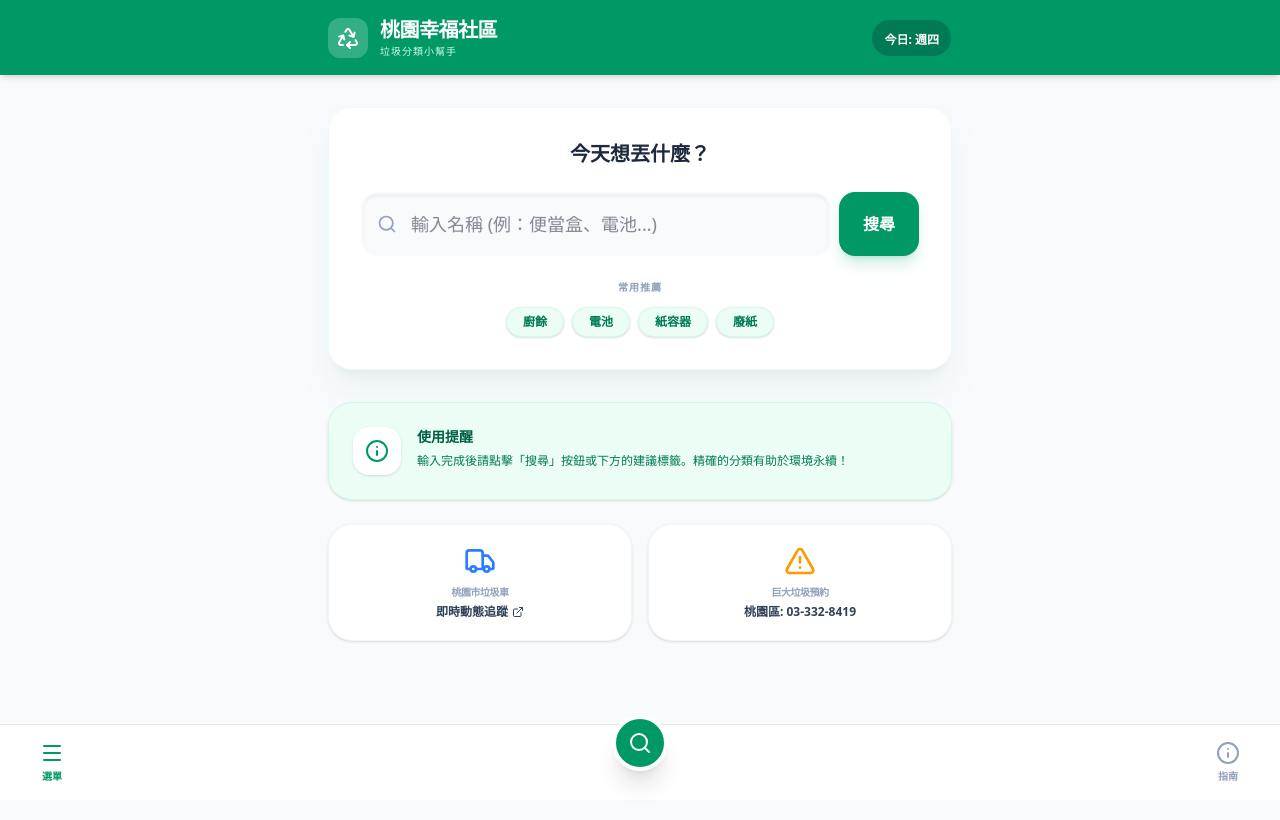
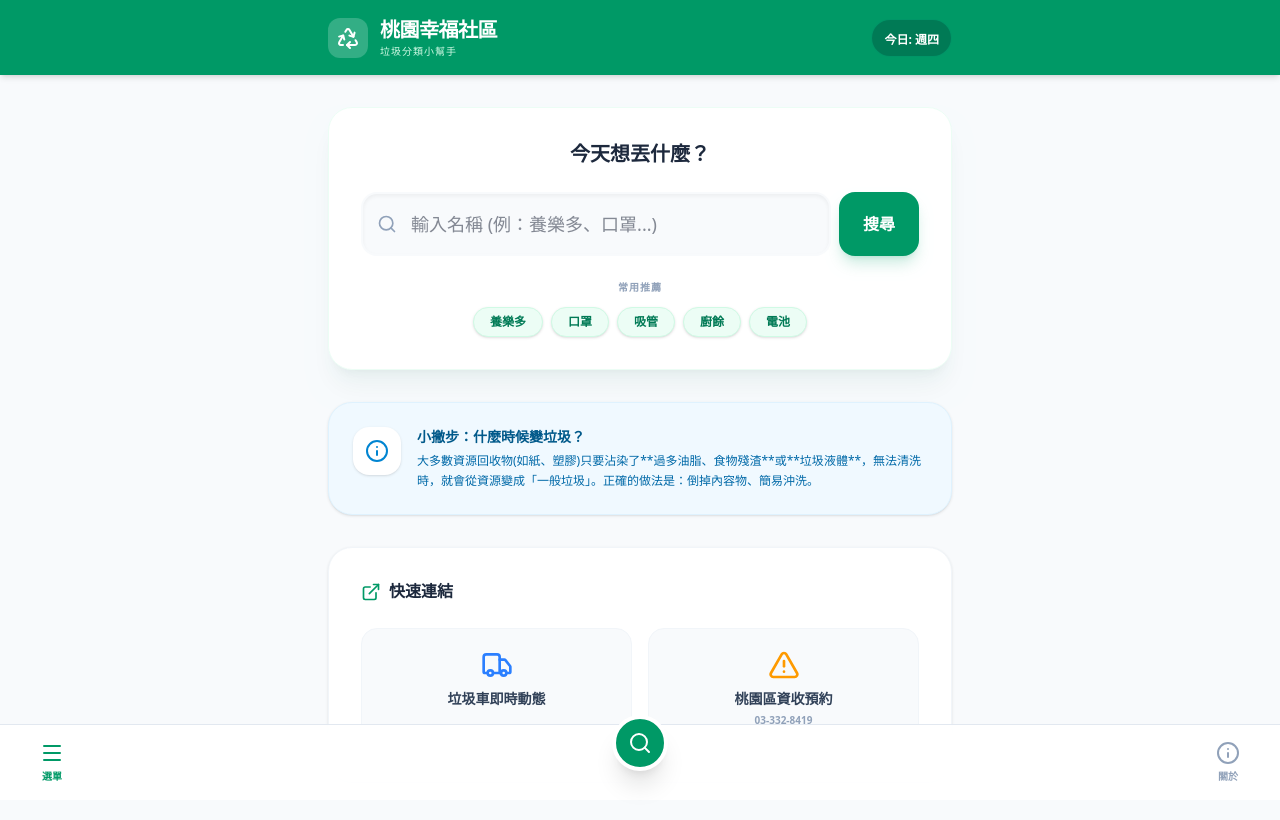
Before and after one commit to iamredd/taoyuan-waste-guide, a React (Vite) app: page / in a window 1280 px wide. Shown: the top 820 px of the page. Built offline with nearby package versions, Linux system fonts and the light colour scheme.

Commit message:
Major DB Update: Define resource vs waste boundaries and expand Taiwan-specific items

```diff
--- a/src/App.jsx
+++ b/src/App.jsx
@@ -1,32 +1,53 @@
 import React, { useState, useEffect } from 'react';
-import { Search, Truck, Recycle, Trash2, Info, Menu, X, ExternalLink, AlertTriangle, Leaf, Coffee, Box, Smartphone, Droplets, Monitor } from 'lucide-react';
+import { Search, Truck, Recycle, Trash2, Info, Menu, X, ExternalLink, AlertTriangle, Leaf, Coffee, Box, Smartphone, Droplets, Monitor, Umbrella, Shirt, Ghost } from 'lucide-react';
 
 const App = () => {
   const [searchTerm, setSearchTerm] = useState('');
   const [submittedQuery, setSubmittedQuery] = useState('');
   const [currentDay, setCurrentDay] = useState('');
 
-  // 完整資料庫
+  // 擴充後的台灣標準資料庫
   const wasteDatabase = [
-    { id: 1, name: '舊報紙/書籍/影印紙', category: 'paper', label: '廢紙類', instruction: '整理平整並用繩索束好。注意：沾有油漬的廢紙請丟一般垃圾。', icon: <Box className="w-6 h-6" /> },
-    { id: 2, name: '紙箱/瓦楞紙', category: 'paper', label: '廢紙類', instruction: '必須拆開壓扁。若紙箱有過多膠帶請撕掉。', icon: <Box className="w-6 h-6" /> },
-    { id: 3, name: '便當盒 (紙製)', category: 'paper-container', label: '紙容器類', instruction: '需去除殘渣，用水略沖洗，壓扁後回收。不可混入一般紙類！', icon: <Box className="w-6 h-6" /> },
-    { id: 4, name: '鋁箔包 (牛奶/果汁盒)', category: 'paper-container', label: '紙容器類', instruction: '需喝乾淨、壓扁回收。內層含錫箔或塑膠膜。', icon: <Box className="w-6 h-6" /> },
-    { id: 5, name: '手搖飲塑膠杯 (PP)', category: 'plastic', label: '塑膠容器', instruction: '吸管丟一般垃圾，封膜若撕不掉可一起回收，杯身需沖洗。', icon: <Coffee className="w-6 h-6" /> },
-    { id: 6, name: '寶特瓶 (PET)', category: 'plastic', label: '塑膠容器', instruction: '內部需清空沖洗，瓶蓋可一起回收。', icon: <Droplets className="w-6 h-6" /> },
-    { id: 7, name: '塑膠袋 (乾淨/可透光)', category: 'plastic', label: '塑膠袋回收', instruction: '必須是乾淨、無油垢且可透光的袋子，請打結整理。', icon: <Recycle className="w-6 h-6" /> },
-    { id: 8, name: '鐵罐/鋁罐', category: 'metal', label: '鐵鋁罐', instruction: '倒空殘餘內容物後回收。', icon: <Trash2 className="w-6 h-6" /> },
-    { id: 9, name: '殺蟲劑/噴漆罐', category: 'hazardous', label: '易燃容器', instruction: '需先在通風處排空內容物點火確認噴不出東西。', icon: <AlertTriangle className="w-6 h-6" /> },
-    { id: 10, name: '生廚餘 (果皮/菜葉)', category: 'food-waste', label: '生廚餘', instruction: '桃園推動全回收，重點是「瀝乾水分」。', icon: <Leaf className="w-6 h-6" /> },
-    { id: 11, name: '熟廚餘 (剩菜/肉類)', category: 'food-waste', label: '熟廚餘', instruction: '請瀝乾水分。硬殼(蛤蜊/大骨頭)請丟一般垃圾。', icon: <Leaf className="w-6 h-6" /> },
-    { id: 12, name: '中藥渣/咖啡渣/茶渣', category: 'food-waste', label: '生廚餘', instruction: '屬於有機廢棄物，請倒入生廚餘桶。', icon: <Leaf className="w-6 h-6" /> },
-    { id: 13, name: '行動電源/廢電池', category: 'hazardous', label: '資源回收 (需分開)', instruction: '絕對不可丟入垃圾車壓縮！需另外交給回收人員或便利商店。', icon: <Smartphone className="w-6 h-6" /> },
-    { id: 14, name: '日光燈管/省電燈泡', category: 'hazardous', label: '廢燈管', instruction: '需完整，不可打破。若打破請用堅厚紙包妥並註明。', icon: <Monitor className="w-6 h-6" /> },
-    { id: 15, name: '廢棄藥品/藥水', category: 'general', label: '一般垃圾', instruction: '藥水需倒入吸水物質(如衛生紙)後裝袋丟一般垃圾。不可倒入馬桶。藥片亦同。', icon: <AlertTriangle className="w-6 h-6" /> },
-    { id: 16, name: '衛生紙/紙尿褲', category: 'general', label: '一般垃圾', instruction: '個人衛生用品一律不可回收。', icon: <Trash2 className="w-6 h-6" /> },
-    { id: 17, name: '披薩盒 (沾滿油垢)', category: 'general', label: '一般垃圾', instruction: '沾有過多油脂與醬料的紙盒無法回收。', icon: <Trash2 className="w-6 h-6" /> },
-    { id: 18, name: '保麗龍 (髒污/含膠帶)', category: 'general', label: '一般垃圾', instruction: '嚴重髒污或帶有過多標籤膠帶的保麗龍難以資收。', icon: <Trash2 className="w-6 h-6" /> },
-    { id: 19, name: '床墊/沙發/舊家具', category: 'bulky', label: '巨大垃圾', instruction: '需事先撥打清潔隊預約專線 (桃園區: 03-332-8419)。', icon: <Truck className="w-6 h-6" /> },
+    // --- 廢紙與紙容器 ---
+    { id: 1, name: '舊報紙/書籍/影印紙', category: 'paper', label: '廢紙類', instruction: '狀態：乾燥且乾淨。處理：整理平整並用繩索束好。注意：沾有油漬、水漬後即轉為「一般垃圾」。', icon: <Box className="w-6 h-6" /> },
+    { id: 2, name: '紙箱/瓦楞紙', category: 'paper', label: '廢紙類', instruction: '狀態：無膠帶、無蠟。處理：必須拆開壓扁。若含有塑膠塗膜(如冷凍箱)請視為紙容器。', icon: <Box className="w-6 h-6" /> },
+    { id: 3, name: '便當盒 (紙製)', category: 'paper-container', label: '紙容器類', instruction: '定義：內有淋膜。處理：需去除殘渣並用水略沖洗，壓扁後回收。不可混合一般廢紙！', icon: <Box className="w-6 h-6" /> },
+    { id: 4, name: '鋁箔包 (牛奶/果汁/利樂包)', category: 'paper-container', label: '紙容器類', instruction: '處理：喝乾淨後壓扁。若內部有明顯發霉則轉為「一般垃圾」。', icon: <Box className="w-6 h-6" /> },
+
+    // --- 塑膠類 ---
+    { id: 5, name: '養樂多瓶/優酪乳瓶', category: 'plastic', label: '塑膠容器', instruction: '定義：標誌 6 號(PS)或 2 號(HDPE)。處理：吸管丟一般垃圾，鋁膜封口撕掉，瓶身沖洗後回收。', icon: <Droplets className="w-6 h-6" /> },
+    { id: 6, name: '手搖飲塑膠杯 (PP)', category: 'plastic', label: '塑膠容器', instruction: '處理：封膜若撕不掉可一起回收，但殘餘飲料必須倒乾洗淨，否則轉為一般垃圾。', icon: <Coffee className="w-6 h-6" /> },
+    { id: 7, name: '寶特瓶 (PET)', category: 'plastic', label: '塑膠容器', instruction: '標誌：1 號。處理：倒空並壓縮，瓶蓋與瓶身可一起回收。', icon: <Droplets className="w-6 h-6" /> },
+    { id: 8, name: '塑膠袋 (乾淨/可透光)', category: 'plastic', label: '塑膠袋回收', instruction: '判斷：必須是乾淨、無油垢。處理：打結整理。注意：有鋁箔塗層(如零食袋)一律是「一般垃圾」。', icon: <Recycle className="w-6 h-6" /> },
+    { id: 9, name: '雞蛋盒 (透明塑膠)', category: 'plastic', label: '塑膠容器', instruction: '定義：PET 材質。處理：洗淨後回收。注意：紙漿類雞蛋盒請丟廢紙類。', icon: <Box className="w-6 h-6" /> },
+
+    // --- 金屬與瓶罐 ---
+    { id: 10, name: '鐵罐/鋁罐', category: 'metal', label: '鐵鋁罐', instruction: '狀態：無殘留內容物。處理：稍作沖洗後回收。', icon: <Trash2 className="w-6 h-6" /> },
+    { id: 11, name: '瓦斯罐/殺蟲劑/噴漆罐', category: 'hazardous', label: '易燃容器', instruction: '危險：絕對不可直接丟垃圾車！處理：在通風處排空，交由回收人員並口頭提醒，避免壓縮起火。', icon: <AlertTriangle className="w-6 h-6" /> },
+
+    // --- 廚餘類 ---
+    { id: 12, name: '生廚餘 (果皮/菜葉)', category: 'food-waste', label: '生廚餘', instruction: '用途：堆肥。重點：「瀝乾水分」。注意：堅硬果核(芒果/荔枝核)丟一般垃圾。', icon: <Leaf className="w-6 h-6" /> },
+    { id: 13, name: '熟廚餘 (剩菜/肉類)', category: 'food-waste', label: '熟廚餘', instruction: '用途：養豬。重點：不可混入堅硬物(蛤蜊殼、粗大骨頭、玉米心)，這些會損壞磨碎機，需丟一般垃圾。', icon: <Leaf className="w-6 h-6" /> },
+
+    // --- 一般垃圾 (常見誤區) ---
+    { id: 14, name: '口罩 (醫療/防護)', category: 'general', label: '一般垃圾', instruction: '狀態：不論新舊。定義：屬複合材質且有防疫風險，不可回收，請對折裝袋丟棄。', icon: <Ghost className="w-6 h-6" /> },
+    { id: 15, name: '暖暖包 (使用後)', category: 'general', label: '一般垃圾', instruction: '定義：內含鐵粉、活性碳。不可回收，用完直接丟一般垃圾。', icon: <Trash2 className="w-6 h-6" /> },
+    { id: 16, name: '吸管 (塑膠/拋棄式)', category: 'general', label: '一般垃圾', instruction: '定義：體積過小且多沾有唾液或油漬，回收效益低，一律丟一般垃圾。', icon: <Coffee className="w-6 h-6" /> },
+    { id: 17, name: '橡皮筋/膠帶', category: 'general', label: '一般垃圾', instruction: '定義：橡膠與黏膠，屬於不可回收物質。', icon: <Trash2 className="w-6 h-6" /> },
+    { id: 18, name: '衛生紙/紙尿褲', category: 'general', label: '一般垃圾', instruction: '定義：含有纖維與個人廢棄物，即使是乾淨衛生紙也要丟一般垃圾。', icon: <Trash2 className="w-6 h-6" /> },
+
+    // --- 玻璃與陶瓷 ---
+    { id: 19, name: '玻璃瓶', category: 'glass', label: '玻璃類', instruction: '處理：完整交給回收車。注意：請依顏色(透明、綠、褐)分類。', icon: <Droplets className="w-6 h-6" /> },
+    { id: 20, name: '破碎玻璃/鏡子', category: 'glass', label: '資收(需包妥)', instruction: '狀態：已碎裂。處理：需用厚紙包妥並標註「內有破碎玻璃」，再交給回收人員。', icon: <AlertTriangle className="w-6 h-6" /> },
+    { id: 21, name: '陶瓷碗盤/花瓶', category: 'general', label: '一般垃圾', instruction: '注意：陶瓷不屬於玻璃，目前多數地區列為「不燃性一般垃圾/廢陶磁磚」。', icon: <Trash2 className="w-6 h-6" /> },
+
+    // --- 各類家電與 3C ---
+    { id: 22, name: '行動電源/鋰電池', category: 'hazardous', label: '有害資收', instruction: '危險：嚴禁丟入垃圾車壓縮！處理：交給通訊行、超商回收箱或資收人員單獨處理。', icon: <Smartphone className="w-6 h-6" /> },
+    { id: 23, name: '光碟片 (CD/DVD)', category: 'plastic', label: '資源回收', instruction: '處理：外殼(塑膠)與片體(PC)皆可回收，請移除封面紙張。', icon: <Monitor className="w-6 h-6" /> },
+
+    // --- 舊衣與個人物品 ---
+    { id: 24, name: '舊衣 (乾淨/完整)', category: 'textile', label: '舊衣回收', instruction: '判定：可穿用的外衣、外褲。處理：投入舊衣回收箱。注意：髒污、破損、內衣褲、襪子則為「一般垃圾」。', icon: <Shirt className="w-6 h-6" /> },
+    { id: 25, name: '雨傘', category: 'metal', label: '資源回收', instruction: '處理：傘骨屬金屬，傘布屬一般垃圾。建議拆解，或整支交給回收車。', icon: <Umbrella className="w-6 h-6" /> },
   ];
 
   useEffect(() => {
@@ -35,7 +56,6 @@ const App = () => {
     setCurrentDay(days[d.getDay()]);
   }, []);
 
-  // 當輸入欄位變成空白時，自動清空提交的搜尋結果，回到初始狀態
   useEffect(() => {
     if (searchTerm === '') {
       setSubmittedQuery('');
@@ -44,7 +64,7 @@ const App = () => {
 
   const getDynamicSuggestions = () => {
     if (!searchTerm) {
-      return ['廚餘', '電池', '紙容器', '廢紙'];
+      return ['養樂多', '口罩', '吸管', '廚餘', '電池'];
     }
     const matches = wasteDatabase
       .filter(item => item.name.includes(searchTerm) || item.label.includes(searchTerm))
@@ -76,7 +96,8 @@ const App = () => {
       case 'food-waste': return 'bg-emerald-50 text-emerald-700 border-emerald-200';
       case 'hazardous': return 'bg-amber-50 text-amber-700 border-amber-400';
       case 'metal': return 'bg-stone-50 text-stone-700 border-stone-200';
-      case 'bulky': return 'bg-violet-50 text-violet-700 border-violet-200';
+      case 'glass': return 'bg-teal-50 text-teal-700 border-teal-200';
+      case 'textile': return 'bg-indigo-50 text-indigo-700 border-indigo-200';
       default: return 'bg-gray-50 text-gray-600';
     }
   };
@@ -95,7 +116,7 @@ const App = () => {
             </div>
           </div>
           <div className="bg-emerald-700 px-3 py-1.5 rounded-full border border-emerald-400/30">
-            <span className="text-xs font-semibold">今日: {currentDay}</span>
+            <span className="text-xs font-semibold whitespace-nowrap">今日: {currentDay}</span>
           </div>
         </div>
       </header>
@@ -107,7 +128,7 @@ const App = () => {
             <div className="relative flex-1">
               <input
                 type="text"
-                placeholder="輸入名稱 (例：便當盒、電池...)"
+                placeholder="輸入名稱 (例：養樂多、口罩...)"
                 className="w-full p-4 pl-12 rounded-2xl bg-slate-50 border-2 border-transparent focus:border-emerald-500 focus:bg-white focus:outline-none transition-all text-lg shadow-inner"
                 value={searchTerm}
                 onChange={(e) => setSearchTerm(e.target.value)}
@@ -144,7 +165,7 @@ const App = () => {
           <div className="space-y-4 animate-slide-up">
             <div className="px-2">
               <h3 className="font-bold text-slate-500 text-xs uppercase tracking-widest">
-                「{submittedQuery}」的查詢結果
+                以下是「{submittedQuery}」的處置建議：
               </h3>
             </div>
 
@@ -162,40 +183,47 @@ const App = () => {
                           {item.label}
                         </span>
                       </div>
-                      <p className="text-slate-600 text-sm leading-relaxed">{item.instruction}</p>
+                      <p className="text-slate-600 text-sm leading-relaxed whitespace-pre-line">{item.instruction}</p>
                     </div>
                   </div>
                 ))
               ) : (
                 <div className="text-center py-16 bg-white rounded-3xl border border-dashed border-slate-200">
                   <Info className="w-10 h-10 text-slate-300 mx-auto mb-3" />
-                  <p className="text-slate-500 font-medium">找不到關於「{submittedQuery}」的紀錄</p>
+                  <p className="text-slate-500 font-medium italic">找不到明確紀錄，建議依照「一般垃圾」處理<br />或查詢下方官方連結。</p>
                 </div>
               )}
             </div>
           </div>
         ) : (
-          <div className="space-y-6 animate-slide-up">
-            <div className="bg-emerald-50 p-6 rounded-3xl border border-emerald-100 shadow-sm flex items-start gap-4">
+          <div className="space-y-8 animate-slide-up">
+            {/* Info Tip */}
+            <div className="bg-sky-50 p-6 rounded-3xl border border-sky-100 shadow-sm flex items-start gap-4">
               <div className="bg-white p-3 rounded-2xl shadow-sm">
-                <Info className="w-6 h-6 text-emerald-600" />
+                <Info className="w-6 h-6 text-sky-600" />
               </div>
               <div>
-                <h3 className="font-bold text-emerald-800 text-sm mb-1">使用提醒</h3>
-                <p className="text-xs text-emerald-700 leading-relaxed">輸入完成後請點擊「搜尋」按鈕或下方的建議標籤。精確的分類有助於環境永續！</p>
+                <h3 className="font-bold text-sky-800 text-sm mb-1">小撇步：什麼時候變垃圾？</h3>
+                <p className="text-xs text-sky-700 leading-relaxed">
+                  大多數資源回收物(如紙、塑膠)只要沾染了**過多油脂、食物殘渣**或**垃圾液體**，無法清洗時，就會從資源變成「一般垃圾」。正確的做法是：倒掉內容物、簡易沖洗。
+                </p>
               </div>
             </div>
 
-            <div className="grid grid-cols-1 sm:grid-cols-2 gap-4">
-              <a href="https://route.tyoem.gov.tw/" target="_blank" rel="noreferrer" className="bg-white p-5 rounded-3xl border border-slate-100 shadow-sm flex flex-col items-center hover:bg-slate-50 transition-colors">
-                <Truck className="w-8 h-8 text-blue-500 mb-2" />
-                <p className="text-[10px] font-bold text-slate-400 uppercase tracking-tighter mb-1">桃園市垃圾車</p>
-                <span className="text-xs font-black text-slate-700 flex items-center gap-1">即時動態追蹤 <ExternalLink className="w-3 h-3" /></span>
-              </a>
-              <div className="bg-white p-5 rounded-3xl border border-slate-100 shadow-sm flex flex-col items-center">
-                <AlertTriangle className="w-8 h-8 text-amber-500 mb-2" />
-                <p className="text-[10px] font-bold text-slate-400 uppercase tracking-tighter mb-1">巨大垃圾預約</p>
-                <p className="text-xs font-black text-slate-700">桃園區: 03-332-8419</p>
+            <div className="bg-white rounded-3xl p-8 shadow-sm border border-slate-100">
+              <h3 className="font-bold text-slate-800 mb-6 flex items-center gap-2">
+                <ExternalLink className="w-5 h-5 text-emerald-600" /> 快速連結
+              </h3>
+              <div className="grid grid-cols-1 sm:grid-cols-2 gap-4 text-center">
+                <a href="https://route.tyoem.gov.tw/" target="_blank" rel="noreferrer" className="p-5 bg-slate-50 rounded-2xl border border-slate-100 hover:bg-emerald-50 transition-colors group">
+                  <Truck className="w-8 h-8 text-blue-500 mb-2 mx-auto group-hover:rotate-12 transition-transform" />
+                  <p className="text-sm font-black text-slate-700">垃圾車即時動態</p>
+                </a>
+                <div className="p-5 bg-slate-50 rounded-2xl border border-slate-100">
+                  <AlertTriangle className="w-8 h-8 text-amber-500 mb-2 mx-auto" />
+                  <p className="text-sm font-black text-slate-700">桃園區資收預約</p>
+                  <p className="text-[10px] font-bold text-slate-400 mt-1">03-332-8419</p>
+                </div>
               </div>
             </div>
           </div>
@@ -207,12 +235,12 @@ const App = () => {
           <Menu className="w-6 h-6" />
           <span className="text-[10px] font-black uppercase">選單</span>
         </button>
-        <button className="w-14 h-14 bg-emerald-600 rounded-full flex items-center justify-center text-white shadow-xl -mt-10 border-4 border-white">
+        <button className="w-14 h-14 bg-emerald-600 rounded-full flex items-center justify-center text-white shadow-xl -mt-10 border-4 border-white active:scale-95 transition-transform">
           <Search className="w-6 h-6" />
         </button>
-        <button className="flex flex-col items-center gap-1 text-slate-400">
+        <button onClick={() => { }} className="flex flex-col items-center gap-1 text-slate-400">
           <Info className="w-6 h-6" />
-          <span className="text-[10px] font-black uppercase">指南</span>
+          <span className="text-[10px] font-black uppercase">關於</span>
         </button>
       </nav>
     </div>
```
